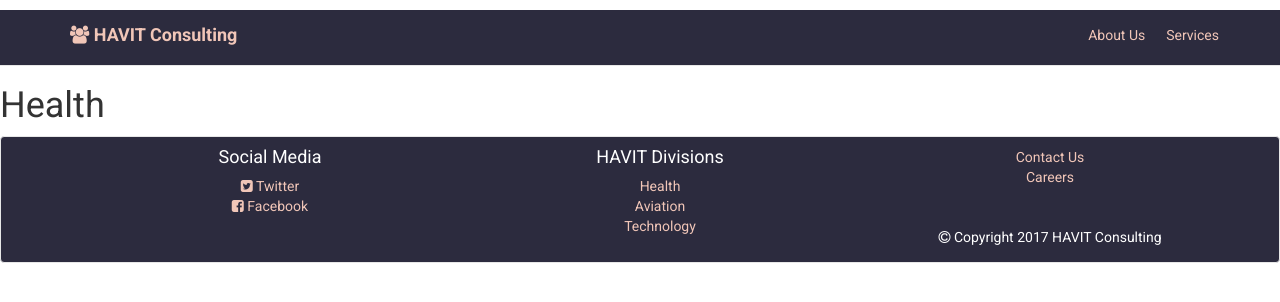
After one commit to starsfantj/havit_consulting, a Rails app: page /health in a window 1280 px wide. The commit adds this page. Shown: the top 302 px of the page. Run offline with Rails 7, Linux system fonts and the light colour scheme; style sheets or scripts are compiled from the project's sources; some libraries are stand-ins or nearby versions.

Commit message:
Added aviation, health and technology pages

```diff
--- a/saasapp/app/assets/stylesheets/application.css.scss
+++ b/saasapp/app/assets/stylesheets/application.css.scss
@@ -21,7 +21,7 @@
 
 // Typography Styles
 h1, h2, h3, h4, h5, body {
-  font-family: 'Spectral', serif;
+  font-family: 'Roboto', sans-serif;
   margin-top: 10px;
 }
 
@@ -37,6 +37,21 @@ h1, h2, h3, h4, h5, body {
   &:hover {
     color: #F1C6B8;
     opacity: 0.75;
+  }
+}
+
+.navbar-brand {
+  font-family: 'Roboto', sans-serif;
+  font-weight: 700;
+}
+
+.navbar-default .navbar-toggle .icon-bar {
+  background-color: white;
+}
+.navbar-default .navbar-toggle {
+  border: 2px solid white;
+  &:hover, &:focus {
+    background-color: #FFF;
   }
 }
 
@@ -98,6 +113,7 @@ h1, h2, h3, h4, h5, body {
 
 ul {
   list-style-type: none;
+  padding-bottom: 5px;
 }
 
 .hovereffect {
@@ -136,7 +152,6 @@ ul {
 }
 
 .hovereffect h2 ul {
-  text-transform: uppercase;
   text-align: center;
   position: relative;
   font-size: 17px;
@@ -160,7 +175,6 @@ ul {
   opacity: 0;
   filter: alpha(opacity=0);
   color: #fff;
-  text-transform: uppercase;
 }
 
 .hovereffect:hover .info, .hovereffect:hover h2 ul {
@@ -170,6 +184,7 @@ ul {
   -ms-transform: scale(1);
   transform: scale(1);
   background-color: rgba(0, 0, 0, 0.6);
+  border-radius: 20%;
 }
 
 .col-xl-4, .col-lg-4, .col-md-4, .col-sm-12, .col-xs-12 {
--- a/saasapp/app/controllers/pages_controller.rb
+++ b/saasapp/app/controllers/pages_controller.rb
@@ -5,6 +5,12 @@ class PagesController < ApplicationController
   def about
   end
 
-  def services
+  def health
+  end
+
+  def aviation
+  end
+
+  def technology
   end
 end
--- a/saasapp/app/views/layouts/application.html.erb
+++ b/saasapp/app/views/layouts/application.html.erb
@@ -3,7 +3,7 @@
   <head>
     <title>HAVIT Consulting</title>
     <%= csrf_meta_tags %>
-    <link href="//fonts.googleapis.com/css?family=Spectral:400,700,800" rel="stylesheet">
+    <link href="https://fonts.googleapis.com/css?family=Roboto:400,700" rel="stylesheet">
     <%= stylesheet_link_tag    'application', media: 'all', 'data-turbolinks-track': 'reload' %>
     <%= javascript_include_tag 'application', 'data-turbolinks-track': 'reload' %>
     <meta name="viewport" content="width=device-width, initial-scale=1">
@@ -30,9 +30,9 @@
             <li><div class="dropdown">
               <button class="dropbtn">Services</button>
               <div class="dropdown-content">
-                <a href="#">Health</a>
-                <a href="#">Aviation</a>
-                <a href="#">Technology</a>
+                <%= link_to "Health", health_path %>
+                <%= link_to "Aviation", aviation_path %>
+                <%= link_to "Technology", technology_path %>
               </div>
             </div></li>
           </ul>
@@ -65,9 +65,9 @@
           <div class="col-md-4">
             <ul class="navi">
               <li class="text-center"><h4>HAVIT Divisions</h4></li>
-              <li class="text-center"><%= link_to "Health", "#" %></li>
-              <li class="text-center"><%= link_to "Aviation", "#" %></li>
-              <li class="text-center"><%= link_to "Technology", "#" %></li>
+              <li class="text-center"><%= link_to "Health", health_path %></li>
+              <li class="text-center"><%= link_to "Aviation", aviation_path %></li>
+              <li class="text-center"><%= link_to "Technology", technology_path %></li>
             </ul>
           </div>
 
--- /dev/null
+++ b/saasapp/app/views/pages/aviation.html.erb
@@ -0,0 +1 @@
+<h1>Aviation</h1>
--- /dev/null
+++ b/saasapp/app/views/pages/health.html.erb
@@ -0,0 +1 @@
+<h1>Health</h1>
--- a/saasapp/app/views/pages/home.html.erb
+++ b/saasapp/app/views/pages/home.html.erb
@@ -6,7 +6,7 @@
           <%= image_tag("dumbbells.jpg", :alt=> "Health", class: "img-responsive") %>
           <div class="overlay">
             <ul class="info text-center">
-              <li><h2>Health</h2></li>
+              <li><h2><%= link_to "Health", health_path %></h2></li>
               <li>Training Programs</li>
               <li>Nutrition Programs</li>
               <li>Contest Prep</li>
@@ -21,7 +21,7 @@
           <%= image_tag("aviation.jpg", :alt=> "Aviation", class: "img-responsive") %>
           <div class="overlay">
             <ul class="info text-center">
-              <li><h2>Aviation</h2></li>
+              <li><h2><%= link_to "Aviation", aviation_path %></h2></li>
               <li>Proposal Development</li>
               <li>Proposal Management</li>
               <li>Program Management</li>
@@ -40,7 +40,7 @@
           <%= image_tag("technology.jpg", :alt=> "Technology", class: "img-responsive") %>
           <div class="overlay">
             <ul class="info text-center">
-              <li><h2>Technology</h2></li>
+              <li><h2><%= link_to "Technology", technology_path %></h2></li>
               <li>Web Development</li>
               <li>Graphic Design</li>
               <li>IT Support</li>
--- a/saasapp/app/views/pages/services.html.erb
+++ /dev/null
@@ -1 +0,0 @@
-<h1>HAVIT Services</h1>
--- /dev/null
+++ b/saasapp/app/views/pages/technology.html.erb
@@ -0,0 +1 @@
+<h1>Technology</h1>
--- a/saasapp/config/routes.rb
+++ b/saasapp/config/routes.rb
@@ -1,5 +1,7 @@
 Rails.application.routes.draw do
   root to: 'pages#home'
   get 'about', to: 'pages#about'
-  get 'services', to: 'pages#services'
+  get 'health', to: 'pages#health'
+  get 'aviation', to: 'pages#aviation'
+  get 'technology', to: 'pages#technology'
 end
```
